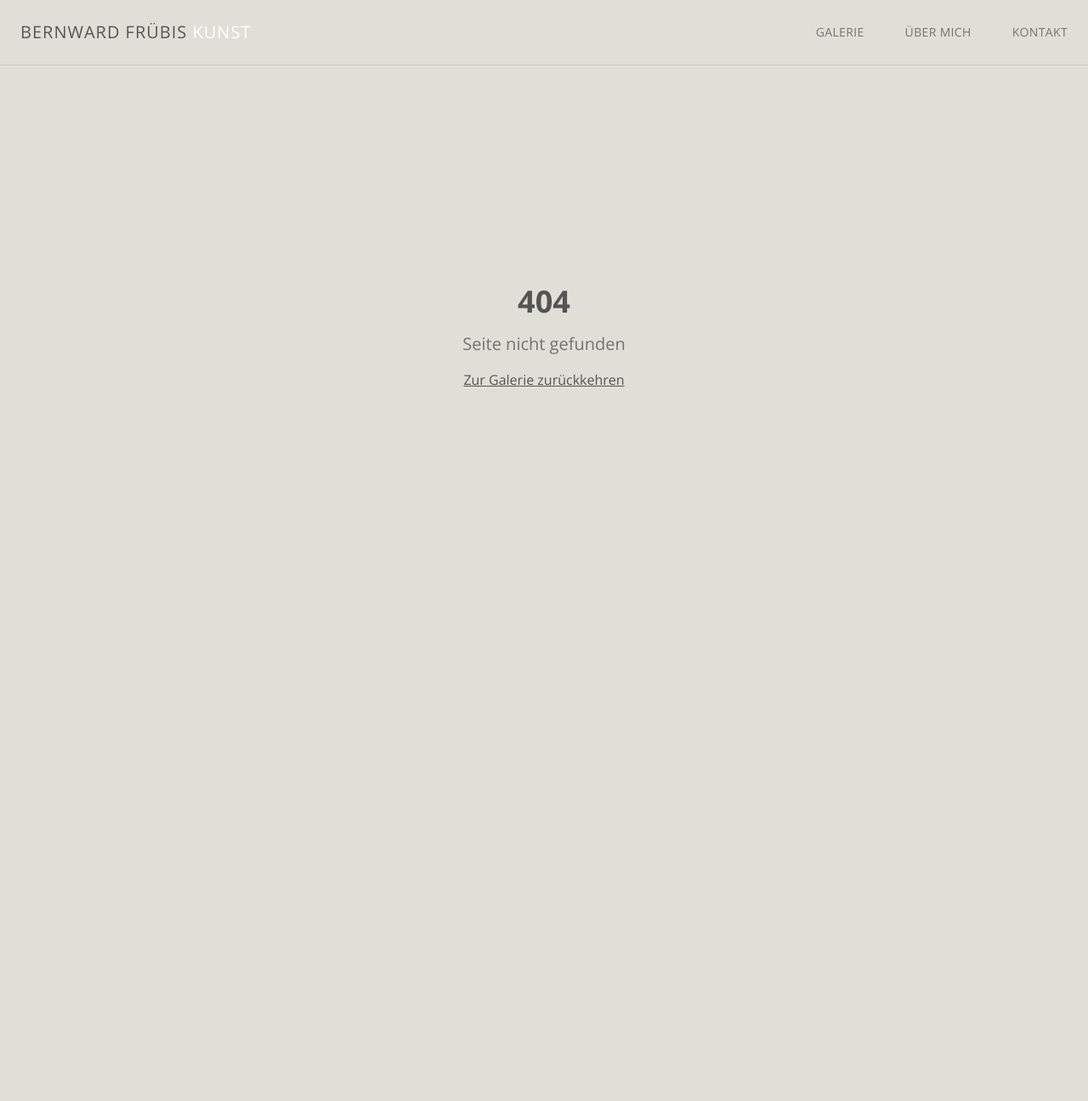
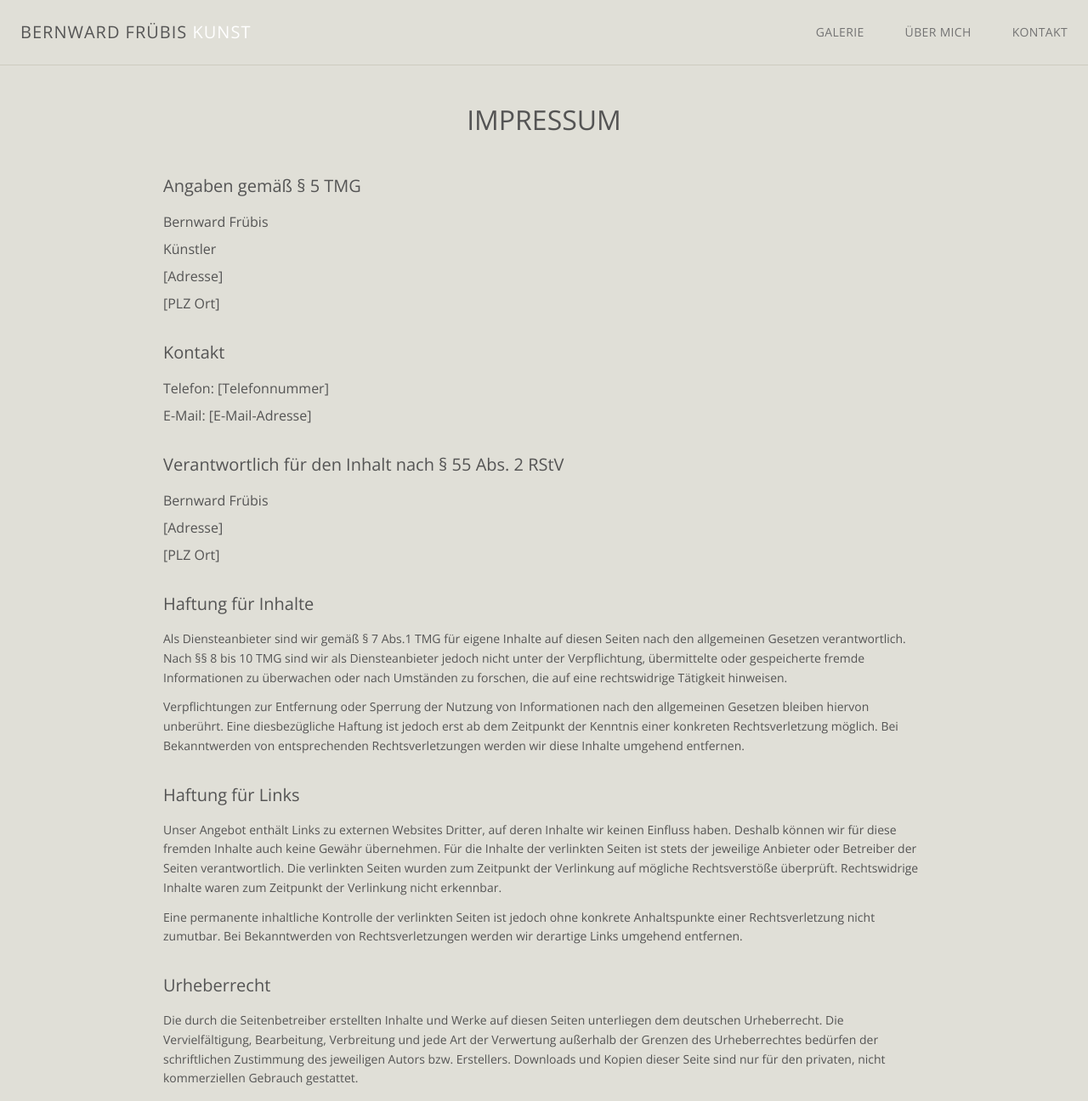
Before and after one commit to 1958marcopolo/bernwardfruebis-kunst, a React (Vite) app: page /impressum in a window 1280 px wide. Before the commit this address had no page. Shown: the top 1296 px of the page at 85% size. Before the commit the page ends 800 px from the top, so only its background shows below. Built offline with nearby package versions, Linux system fonts and the light colour scheme.

Commit message:
Add Impressum page and link
Create an Impressum page with necessary information and link it in the footer.

```diff
--- a/src/App.tsx
+++ b/src/App.tsx
@@ -6,6 +6,7 @@ import { BrowserRouter, Routes, Route } from "react-router-dom";
 import Gallery from "./pages/Gallery";
 import About from "./pages/About";
 import Contact from "./pages/Contact";
+import Impressum from "./pages/Impressum";
 import NotFound from "./pages/NotFound";
 
 const queryClient = new QueryClient();
@@ -20,6 +21,7 @@ const App = () => (
           <Route path="/" element={<Gallery />} />
           <Route path="/ueber-mich" element={<About />} />
           <Route path="/kontakt" element={<Contact />} />
+          <Route path="/impressum" element={<Impressum />} />
           {/* ADD ALL CUSTOM ROUTES ABOVE THE CATCH-ALL "*" ROUTE */}
           <Route path="*" element={<NotFound />} />
         </Routes>
--- /dev/null
+++ b/src/pages/Impressum.tsx
@@ -0,0 +1,125 @@
+import Navigation from "@/components/Navigation";
+
+const Impressum = () => {
+  return (
+    <div className="min-h-screen bg-background">
+      <Navigation />
+
+      <main className="container mx-auto px-6 py-12">
+        <div className="max-w-4xl mx-auto">
+          <header className="mb-12 text-center">
+            <h1 style={{
+              fontWeight: '100',
+              fontSize: '32px',
+              letterSpacing: '0'
+            }} className="tracking-wide font-sans mb-4 text-foreground text-2xl">
+              IMPRESSUM
+            </h1>
+          </header>
+
+          <div className="space-y-8 text-foreground">
+            <section>
+              <h2 className="text-xl font-medium mb-4">Angaben gemäß § 5 TMG</h2>
+              <div className="space-y-2">
+                <p>Bernward Frübis</p>
+                <p>Künstler</p>
+                <p>[Adresse]</p>
+                <p>[PLZ Ort]</p>
+              </div>
+            </section>
+
+            <section>
+              <h2 className="text-xl font-medium mb-4">Kontakt</h2>
+              <div className="space-y-2">
+                <p>Telefon: [Telefonnummer]</p>
+                <p>E-Mail: [E-Mail-Adresse]</p>
+              </div>
+            </section>
+
+            <section>
+              <h2 className="text-xl font-medium mb-4">Verantwortlich für den Inhalt nach § 55 Abs. 2 RStV</h2>
+              <div className="space-y-2">
+                <p>Bernward Frübis</p>
+                <p>[Adresse]</p>
+                <p>[PLZ Ort]</p>
+              </div>
+            </section>
+
+            <section>
+              <h2 className="text-xl font-medium mb-4">Haftung für Inhalte</h2>
+              <p className="text-sm leading-relaxed">
+                Als Diensteanbieter sind wir gemäß § 7 Abs.1 TMG für eigene Inhalte auf diesen Seiten nach den
+                allgemeinen Gesetzen verantwortlich. Nach §§ 8 bis 10 TMG sind wir als Diensteanbieter jedoch nicht
+                unter der Verpflichtung, übermittelte oder gespeicherte fremde Informationen zu überwachen oder nach
+                Umständen zu forschen, die auf eine rechtswidrige Tätigkeit hinweisen.
+              </p>
+              <p className="text-sm leading-relaxed mt-3">
+                Verpflichtungen zur Entfernung oder Sperrung der Nutzung von Informationen nach den allgemeinen
+                Gesetzen bleiben hiervon unberührt. Eine diesbezügliche Haftung ist jedoch erst ab dem Zeitpunkt
+                der Kenntnis einer konkreten Rechtsverletzung möglich. Bei Bekanntwerden von entsprechenden
+                Rechtsverletzungen werden wir diese Inhalte umgehend entfernen.
+              </p>
+            </section>
+
+            <section>
+              <h2 className="text-xl font-medium mb-4">Haftung für Links</h2>
+              <p className="text-sm leading-relaxed">
+                Unser Angebot enthält Links zu externen Websites Dritter, auf deren Inhalte wir keinen Einfluss haben.
+                Deshalb können wir für diese fremden Inhalte auch keine Gewähr übernehmen. Für die Inhalte der
+                verlinkten Seiten ist stets der jeweilige Anbieter oder Betreiber der Seiten verantwortlich. Die
+                verlinkten Seiten wurden zum Zeitpunkt der Verlinkung auf mögliche Rechtsverstöße überprüft.
+                Rechtswidrige Inhalte waren zum Zeitpunkt der Verlinkung nicht erkennbar.
+              </p>
+              <p className="text-sm leading-relaxed mt-3">
+                Eine permanente inhaltliche Kontrolle der verlinkten Seiten ist jedoch ohne konkrete Anhaltspunkte
+                einer Rechtsverletzung nicht zumutbar. Bei Bekanntwerden von Rechtsverletzungen werden wir derartige
+                Links umgehend entfernen.
+              </p>
+            </section>
+
+            <section>
+              <h2 className="text-xl font-medium mb-4">Urheberrecht</h2>
+              <p className="text-sm leading-relaxed">
+                Die durch die Seitenbetreiber erstellten Inhalte und Werke auf diesen Seiten unterliegen dem deutschen
+                Urheberrecht. Die Vervielfältigung, Bearbeitung, Verbreitung und jede Art der Verwertung außerhalb der
+                Grenzen des Urheberrechtes bedürfen der schriftlichen Zustimmung des jeweiligen Autors bzw. Erstellers.
+                Downloads und Kopien dieser Seite sind nur für den privaten, nicht kommerziellen Gebrauch gestattet.
+              </p>
+              <p className="text-sm leading-relaxed mt-3">
+                Soweit die Inhalte auf dieser Seite nicht vom Betreiber erstellt wurden, werden die Urheberrechte
+                Dritter beachtet. Insbesondere werden Inhalte Dritter als solche gekennzeichnet. Sollten Sie trotzdem
+                auf eine Urheberrechtsverletzung aufmerksam werden, bitten wir um einen entsprechenden Hinweis. Bei
+                Bekanntwerden von Rechtsverletzungen werden wir derartige Inhalte umgehend entfernen.
+              </p>
+            </section>
+
+            <section>
+              <h2 className="text-xl font-medium mb-4">Datenschutz</h2>
+              <p className="text-sm leading-relaxed">
+                Die Nutzung unserer Webseite ist in der Regel ohne Angabe personenbezogener Daten möglich. Soweit auf
+                unseren Seiten personenbezogene Daten (beispielsweise Name, Anschrift oder E-Mail-Adressen) erhoben
+                werden, erfolgt dies, soweit möglich, stets auf freiwilliger Basis. Diese Daten werden ohne Ihre
+                ausdrückliche Zustimmung nicht an Dritte weitergegeben.
+              </p>
+              <p className="text-sm leading-relaxed mt-3">
+                Wir weisen darauf hin, dass die Datenübertragung im Internet (z.B. bei der Kommunikation per E-Mail)
+                Sicherheitslücken aufweisen kann. Ein lückenloser Schutz der Daten vor dem Zugriff durch Dritte ist
+                nicht möglich.
+              </p>
+            </section>
+          </div>
+        </div>
+      </main>
+
+      <footer className="border-t border-border bg-background py-8">
+        <div className="container mx-auto px-6 text-center">
+          <p className="text-sm text-muted-foreground">
+            © 2024 Bernward Frübis. Alle Rechte vorbehalten.
+          </p>
+        </div>
+      </footer>
+    </div>
+  );
+};
+
+export default Impressum;
```
